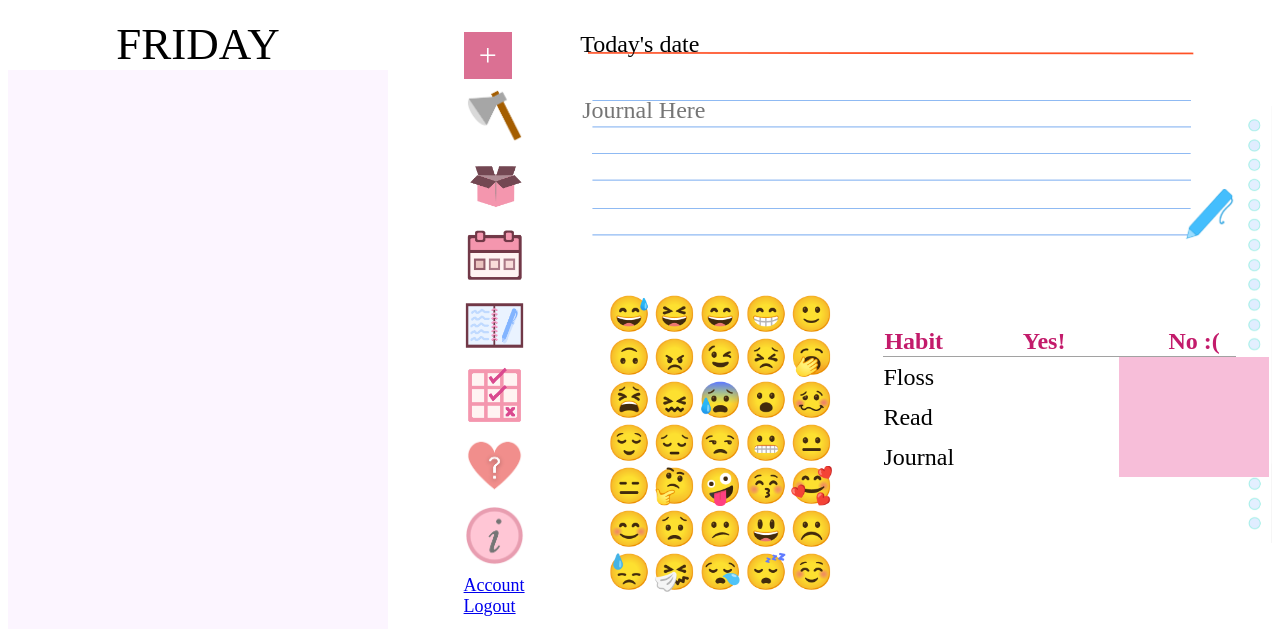
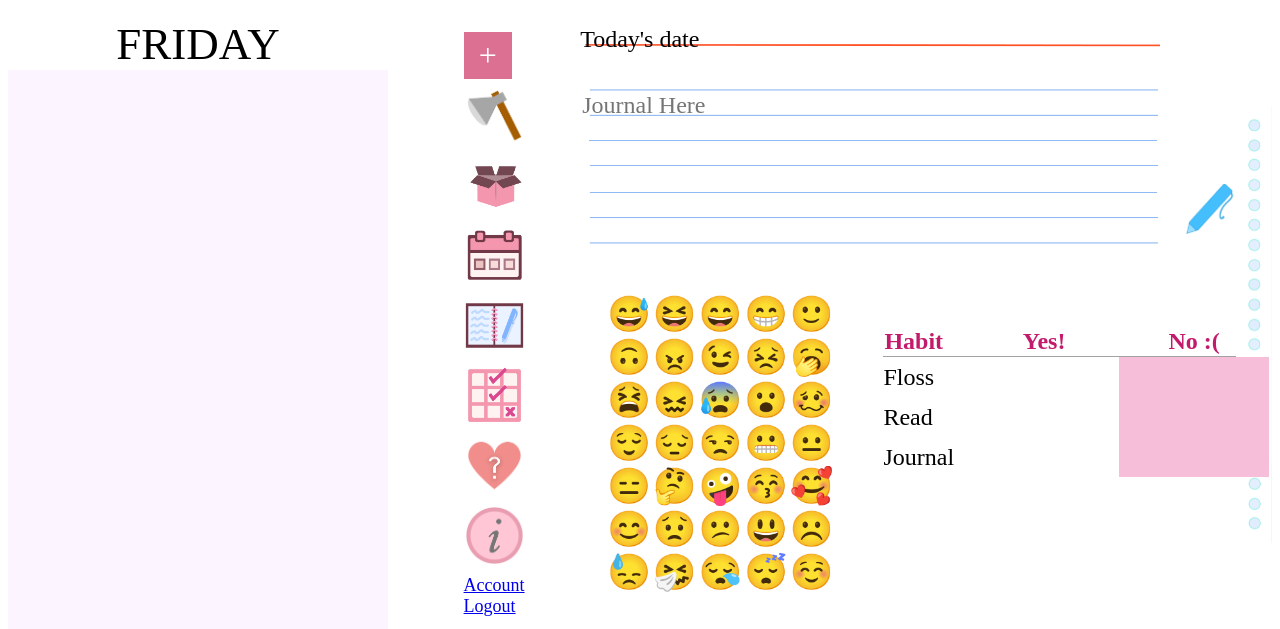
Before and after one commit to kateliberko/VirtualJournal, a Flask app: page /journal/new in a window 1280 px wide. Shown: the top 629 px of the page. Run offline with Flask 2, Linux system fonts and the light colour scheme; a user stored in the database is signed in.

Commit message:
new journal inamge

```diff
--- a/JournalProject/app/static/main.css
+++ b/JournalProject/app/static/main.css
@@ -77,9 +77,9 @@ textarea{
 	grid-row-end: 4;
 	/* background-color: tomato; */
 	padding: 0px;
-	background: url("images/journalbg.png") no-repeat;
-	background-size: 90%;
-	margin-top: 20px;
+	background: url("images/journal_page_cropped.png") no-repeat;
+	background-size: 85%;
+	margin-top: 10px;
 	margin-left: 20px;
   }
   #journal{
```
Also changed, not shown: JournalProject/app/static/images/journal_page_cropped.png (added).
